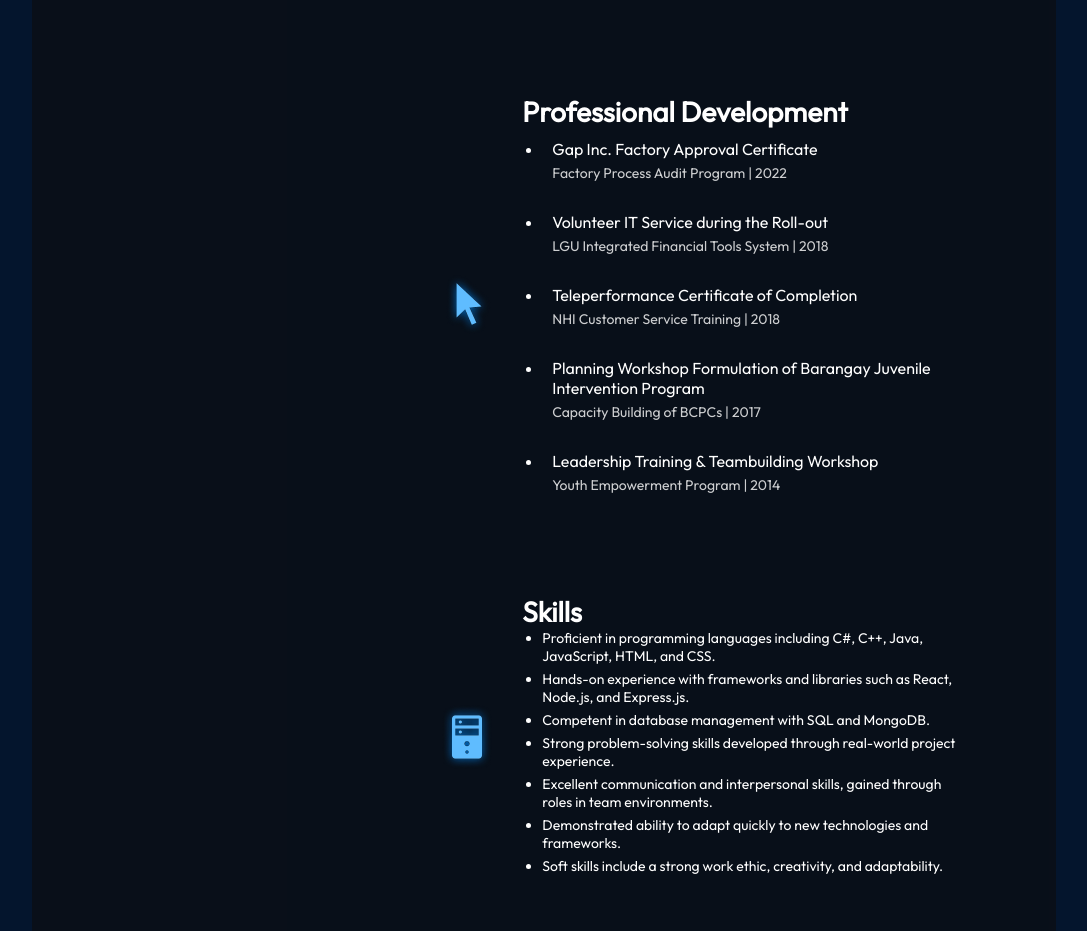
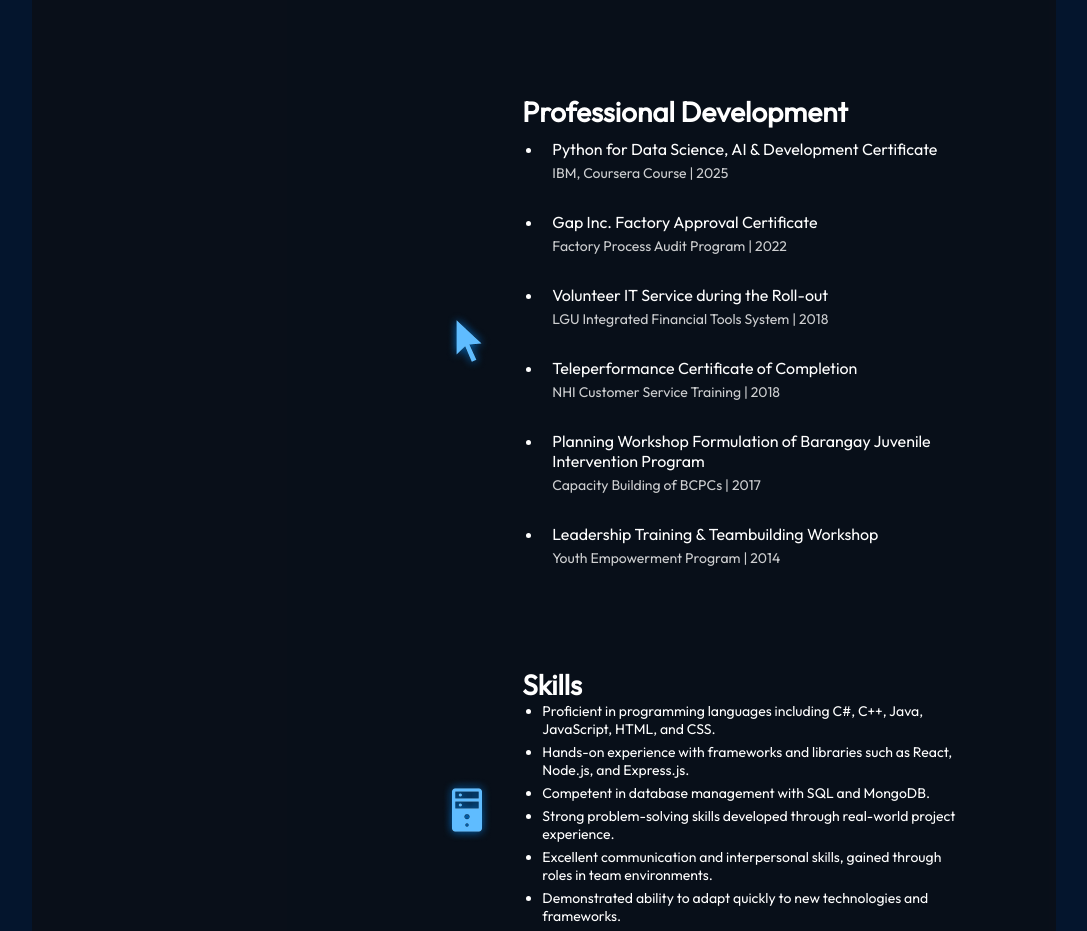
Before and after one commit to jamsanch26/myPortfolio, a React (Vite) app: page / in a window 1280 px wide. Shown: the part 2660-3591 px from the top of the page, without its empty margins (96-1183 px from the left). Built offline with nearby package versions, Linux system fonts and the light colour scheme.

Commit message:
Updated Resume  and Add Certificate

```diff
--- a/src/components/About/About.jsx
+++ b/src/components/About/About.jsx
@@ -87,6 +87,11 @@ export const About = () => {
   ];
 
   const professionalDevelopment = [
+    {
+      title: "Python for Data Science, AI & Development Certificate",
+      description: "IBM, Coursera Course | 2025",
+      images: [getImageUrl("about/professionalAccomplishments.png")]
+    },
     {
       title: "Gap Inc. Factory Approval Certificate",
       description: "Factory Process Audit Program | 2022",
```
Also changed, not shown: assets/about/professionalAccomplishments.png (added), 1 other file (tests, documents, lock files or other folders).
